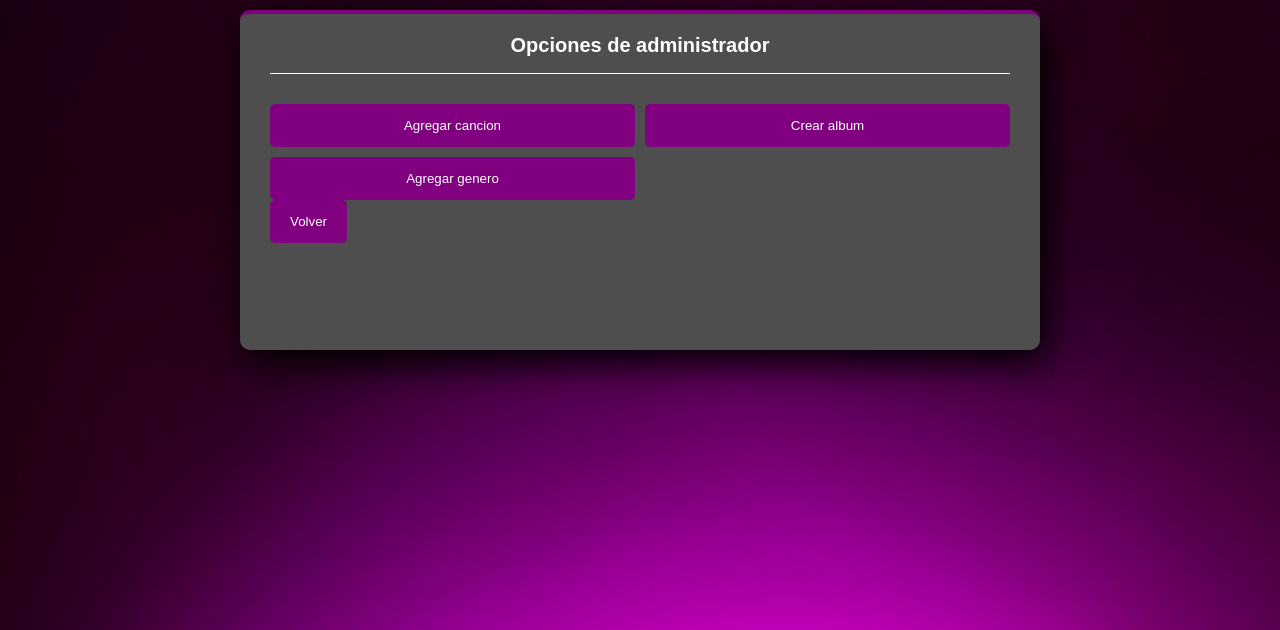
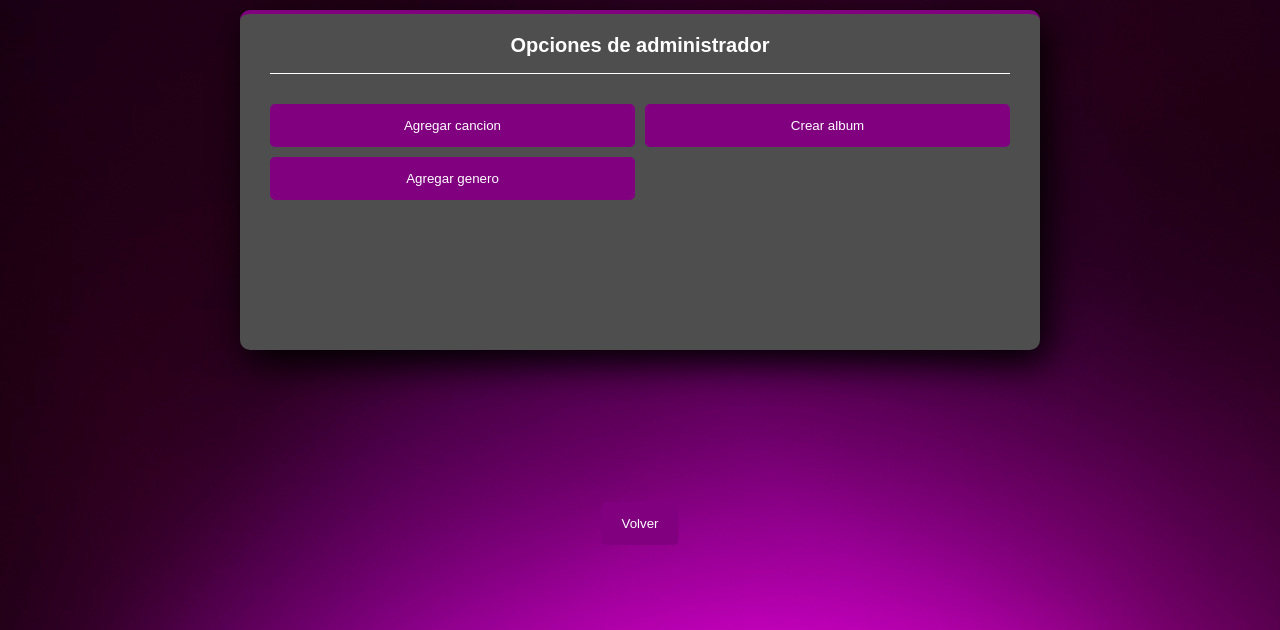
Before and after one commit to Bransteek/Music-Player, a PHP site: the page made by Frontend/function artist/artist.html in a window 1280 px wide. Shown: the part 170-800 px from the top of the page. Run offline with PHP 8.4, Linux system fonts and the light colour scheme.

Commit message:
Add butons for back in artist,admin options

```diff
--- a/Frontend/administrator_management/admin-options.css
+++ b/Frontend/administrator_management/admin-options.css
@@ -39,12 +39,14 @@ body {
 }
 
 .volver {
-  align-items: center;
-  margin: auto;
+  position: absolute;
+  bottom: 85px;
+  left: 50%;
+  transform: translateX(-50%);
 }
 
 /* Estilos de los botones */
-button {
+.menu button {
   padding: 14px 20px;
   background-color: #800080;
   color: white;
@@ -55,7 +57,6 @@ button {
   transition: background-color 0.3s;
 }
 
-
-button:hover {
+.menu button:hover {
   background-color: #9932cc;
 }
--- a/Frontend/administrator_management/admin.html
+++ b/Frontend/administrator_management/admin.html
@@ -19,9 +19,9 @@
           <button onclick="redireccionar('add_song.html')">Agregar cancion</button>
           <button onclick="redireccionar('pagina3.html')">Crear album</button>
           <button onclick="redireccionar('add-category.html')">Agregar genero</button>
+          <div><button class="volver" onclick="redireccionar('../../index.php')">Volver</button></div>
       </div>
 
-      <div><button onclick="redireccionar('index.php')">Volver</button></div>
   </div>
   <script>
     function redireccionar(url) {
--- a/Frontend/function artist/artist.html
+++ b/Frontend/function artist/artist.html
@@ -18,8 +18,10 @@
           <button onclick="redireccionar('pagina2.html')">Agregar cancion</button>
           <button onclick="redireccionar('pagina3.html')">Crear album</button>
           <button onclick="redireccionar('../administrator_management/add-category.html')">Agregar genero</button>
-      </div>
-      <div class="volver"><button onclick="redireccionar('../../index.php')">Volver</button></div>
+          <div><button class="volver" onclick="redireccionar('../../index.php')">Volver</button></div>
+        </div>
+
+
   </div>
   <script>
     function redireccionar(url) {
```
